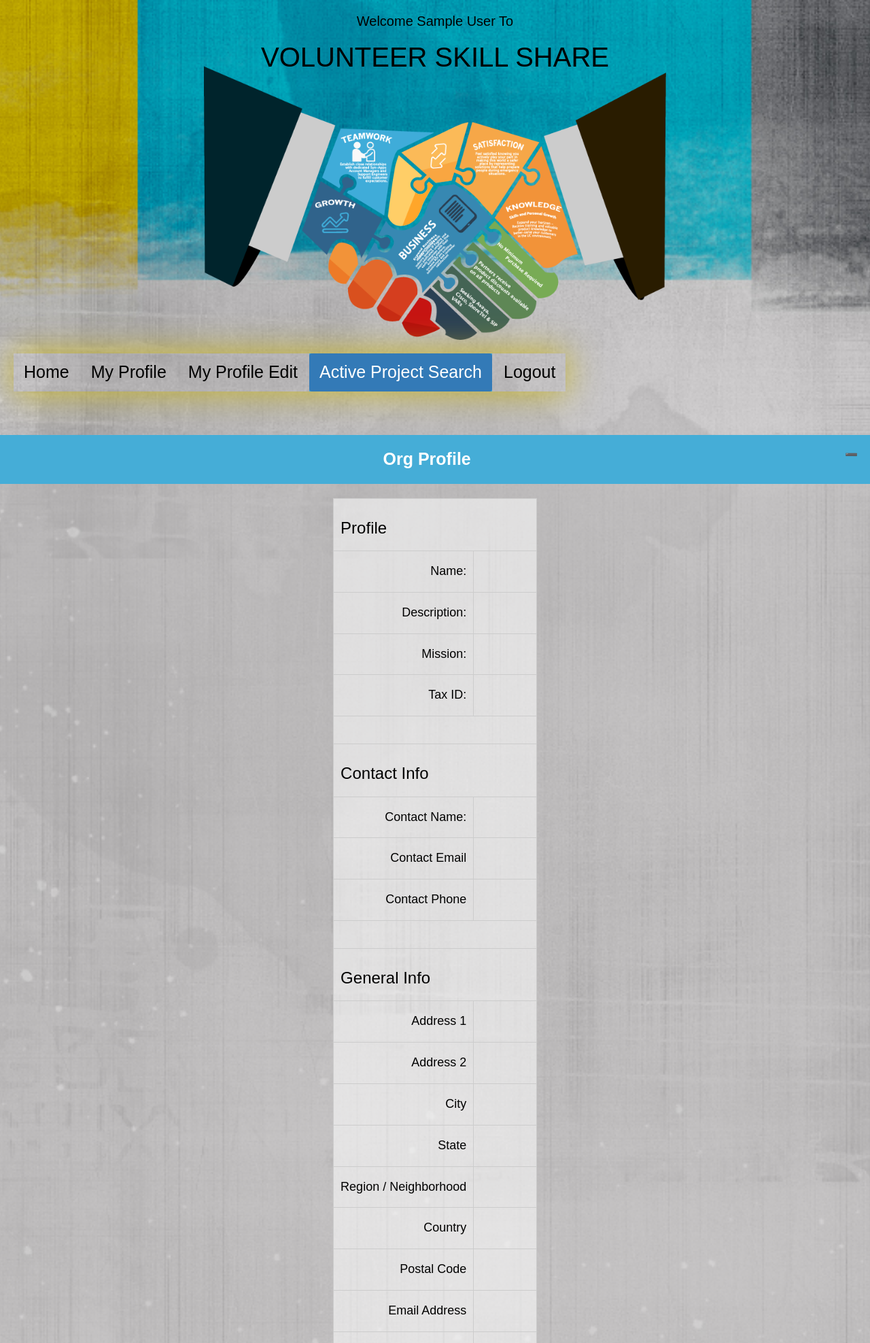
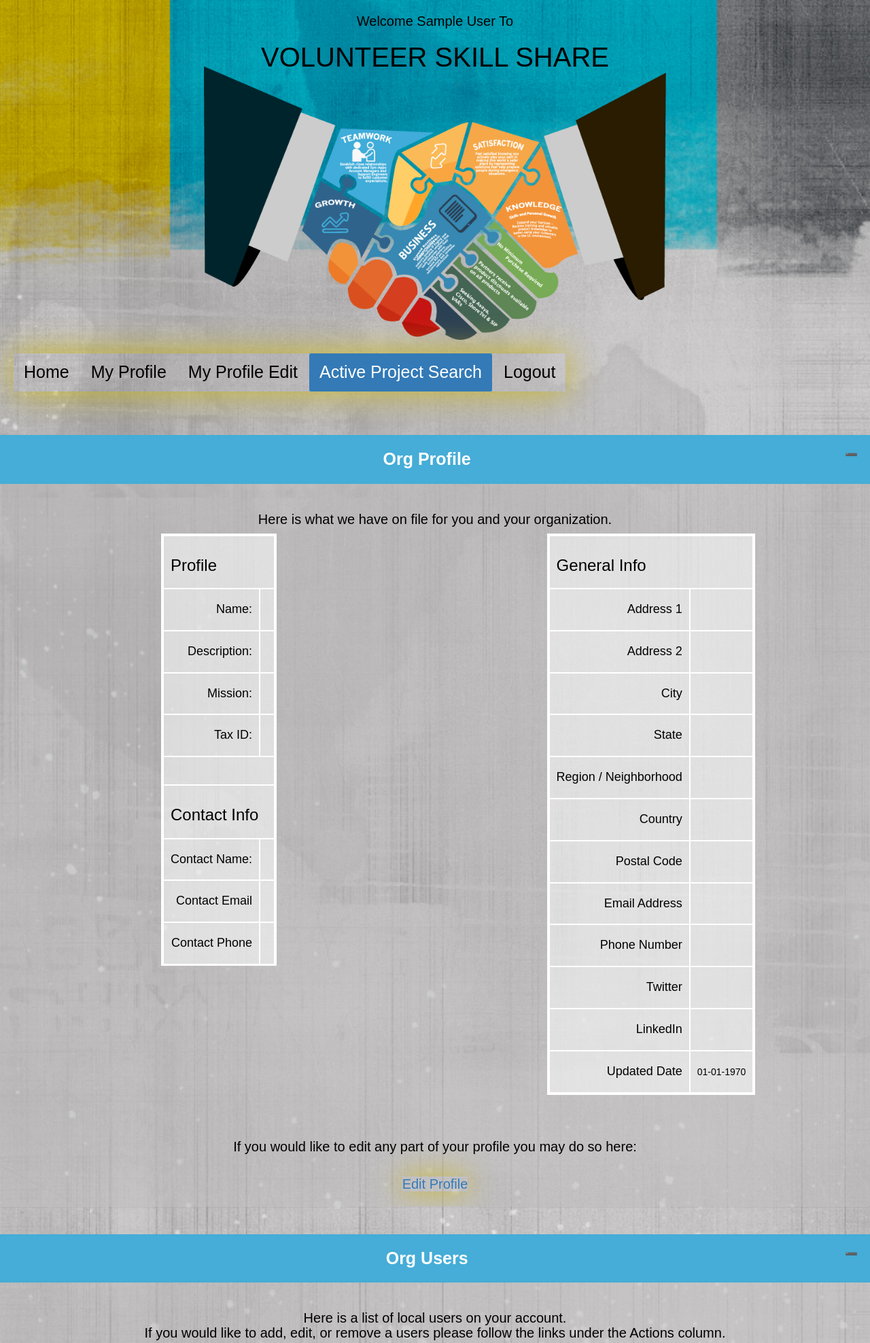
Before and after one commit to Zerofire03/cst499, a PHP site: page /orgProfile.php in a window 1280 px wide. Shown: the top 1976 px of the page at 68% size. Run offline with PHP 8.4, Linux system fonts and the light colour scheme; the visitor is signed in with stand-in values (Sample User, id 1); lists and menus that the app fills with data are empty; some web fonts are replaced.

Commit message:
Styled and added content to orgProfile.php

```diff
--- a/VolunteerSkillShare/css/styles.css
+++ b/VolunteerSkillShare/css/styles.css
@@ -8,6 +8,7 @@
     background-position: center;
     background-repeat: no-repeat;
     background-size: cover;
+    max-width: 100%;
 
 }
 
@@ -131,30 +132,30 @@
 .resultsTbl {
     display: inline-block;
     text-align: center;
+    width: auto;
+    border: 2px solid white;
 }
 
 .resultsTh {
     font-weight: bold;
     padding: 10px;
     text-align: Left;
-    border: 1px solid #ccc;
+    border: 2px solid white;
 }
 .resultsThRight {
     font-weight: bold;
     padding: 10px;
     text-align: Right;
-    border: 1px solid #ccc;
+    border: 2px solid white;
+
 }
 
 .resultsTdLeft {
     padding: 10px;
     text-align: left;
-    border: 1px solid #ccc;
-}
+    border: 2px solid white;
+    width: auto;
 
-.resultsTdRight {
-    padding: 10px;
-    text-align: right;
 }
 
 .inputHeading {
@@ -180,6 +181,10 @@
     width: 200px;
 }
 
+.editLink{
+    font-size: 20px;
+    box-shadow: 0em 0em 2em 0em rgb(200,181,38);
+}
 /*Accordion Styling*/
 .accordion {
   background-color: rgb(50,100,137);
@@ -266,3 +271,36 @@
 .volbio, .volinfo, .volskills{
     display:block;
 }
+
+/*Two Column Layout*/
+.column {
+  float: left;
+  width: 50%;
+}
+
+/* Clear floats after the columns */
+.row:after {
+  content: "";
+  display: table;
+  clear: both;
+}
+
+/* Responsive layout - when the screen is less than 600px wide,
+make the two columns stack on top of each other instead of next to
+each other */
+@media screen and (max-width: 600px) {
+  .column {
+    width: 100%;
+  }
+}
+
+/*.description, .mission{*/
+/*    width: 100%;*/
+/*  height: 150px;*/
+  /*padding: 12px 20px;*/
+/*  box-sizing: border-box;*/
+/*  border: 2px solid #ccc;*/
+/*  border-radius: 4px;*/
+/*  background-color: #f8f8f8;*/
+/*  resize: none;*/
+/*}*/
--- a/VolunteerSkillShare/index.php
+++ b/VolunteerSkillShare/index.php
@@ -18,6 +18,7 @@
          <h4 class="media-heading">“You make a living by what you get. You make a life by what you give.”</h4>
           <h5>~Winston Churchill</h5>
          </div>
+
        <?php include 'carousel.php'; ?>
 
        <br>
--- a/VolunteerSkillShare/login.php
+++ b/VolunteerSkillShare/login.php
@@ -24,7 +24,7 @@
         ?>
 
         <p>
-        <div class="<?php echo isset($_SESSION['username']) ? 'hidden' : 'show';?>"
+        <div class="<?php echo isset($_SESSION['username']) ? 'hidden' : 'show';?>" id="loginTable"
         <h3><font color="black">Please Login</font></h3>
         <div id="loginBox">
         <form method="post" action="loginProcess.php">
--- a/VolunteerSkillShare/orgProfile.php
+++ b/VolunteerSkillShare/orgProfile.php
@@ -50,6 +50,9 @@
     <button class="accordion" id="profilePanel">Org Profile</button>
     <div class="panel">
         <br/>
+        <h2>Here is what we have on file for you and your organization.</h2>
+            <div class="row">
+              <div class="column">
                   <table class="resultsTbl">
                     <tr>
                         <th class="resultsTh" colspan="2"><h3>Profile</h3></th>
@@ -74,6 +77,7 @@
                         <!-- spacer -->
                         <th class="resultsTh" colspan="2">&nbsp;</th>
                     </tr>
+
                       <tr>
                     <th class="resultsTh" colspan="2"><h3>Contact Info</h3></th>
                     </tr>
@@ -90,9 +94,11 @@
                         <td class="resultsTdLeft"><?php echo($orgdata['ContactPhone']); ?></td>
                     </tr>
                     <tr>
-                <!-- spacer -->
-                <th class="resultsTh" colspan="2">&nbsp;</th>
-            </tr>
+                </table> <!-- End Table-->
+              </div> <!--End Column-->
+            <!--///////////////////////////////////////////////////-->
+              <div class="column">
+                  <table class="resultsTbl">
                     <tr>
                         <th class="resultsTh" colspan="2"><h3>General Info</h3></th>
                     </tr>
@@ -144,15 +150,22 @@
                         <th class="resultsThRight"><h4>Updated Date</h4></th>
                         <td class="resultsTdLeft"><?php echo(date('m-d-Y',strtotime($orgdata['UpdatedDate']))); ?></td>
                     </tr>
-        </table>
+                </table> <!-- End Table-->
+              </div> <!--End Column-->
+            </div> <!--End row-->
         <br/><br/>
-        <a href="orgProfileEdit.php">Edit Profile</a>
+        <h2>If you would like to edit any part of your profile you may do so here:</h2>
+        <br>
+        <a class="editLink" href="orgProfileEdit.php">Edit Profile</a>
+        <br/><br/>
     </div>
     <br/>
 
     <button class="accordion" id="usersPanel">Org Users</button>
     <div class="panel">
         <br/>
+        <h2>Here is a list of local users on your account. <br/>
+        If you would like to add, edit, or remove a users please follow the links under the Actions column.</h2>
         <table class="resultsTbl">
             <tr>
                 <th class="resultsTh"><h4>UserName</h4></th>
@@ -196,6 +209,8 @@
     <button class="accordion" id="projectsPanel">Org Projects</button>
     <div class="panel">
         <br/>
+        <h2>Here is a list of active projects that your organization has listed for volunteers to find. <br/>
+        If you would like to add, edit, or remove a project please follow the links under the Actions column.</h2>
         <table class="resultsTbl">
             <tr>
                 <th class="resultsTh"><h4>Name</h4></th>
```
Also changed, not shown: VolunteerSkillShare/Images/pageBackground2.jpg (added), VolunteerSkillShare/Images/pageBackgroundPlain.jpg (added). Lines whose indentation alone changed are shown as unchanged.
